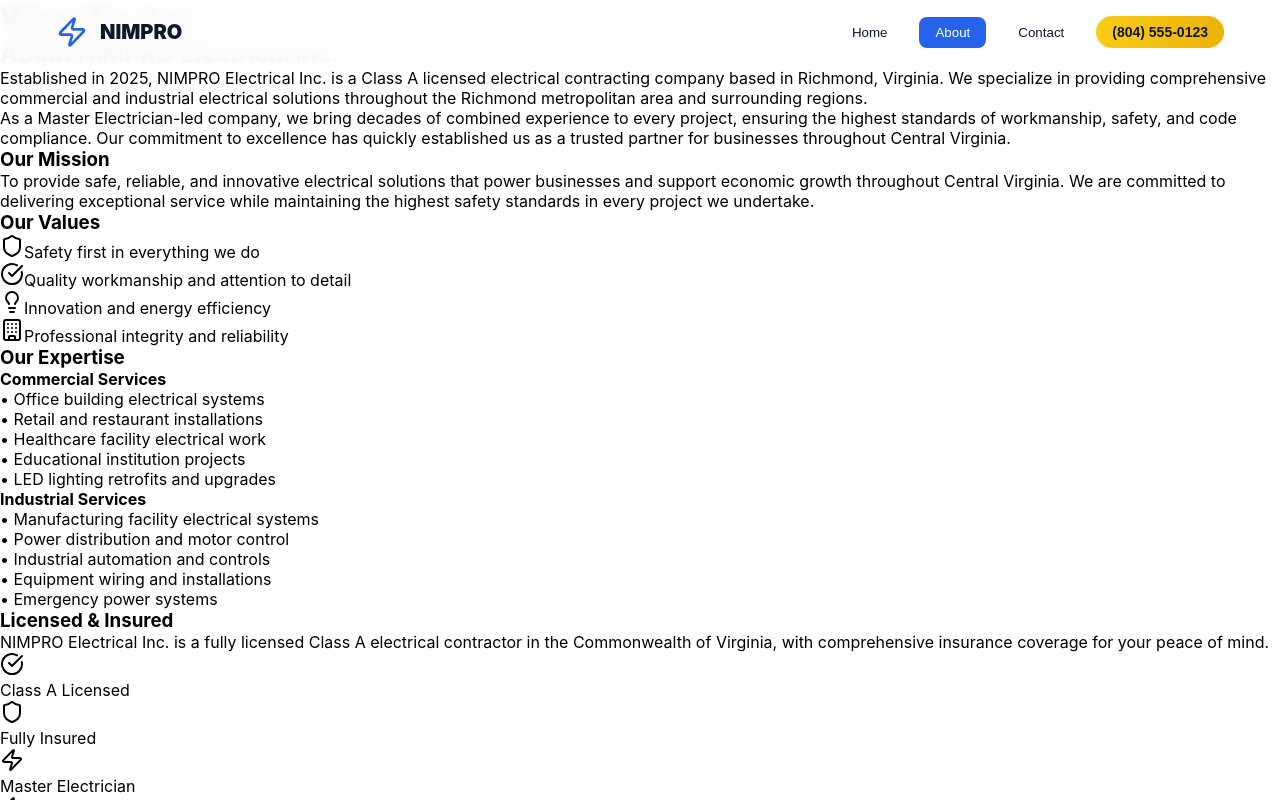
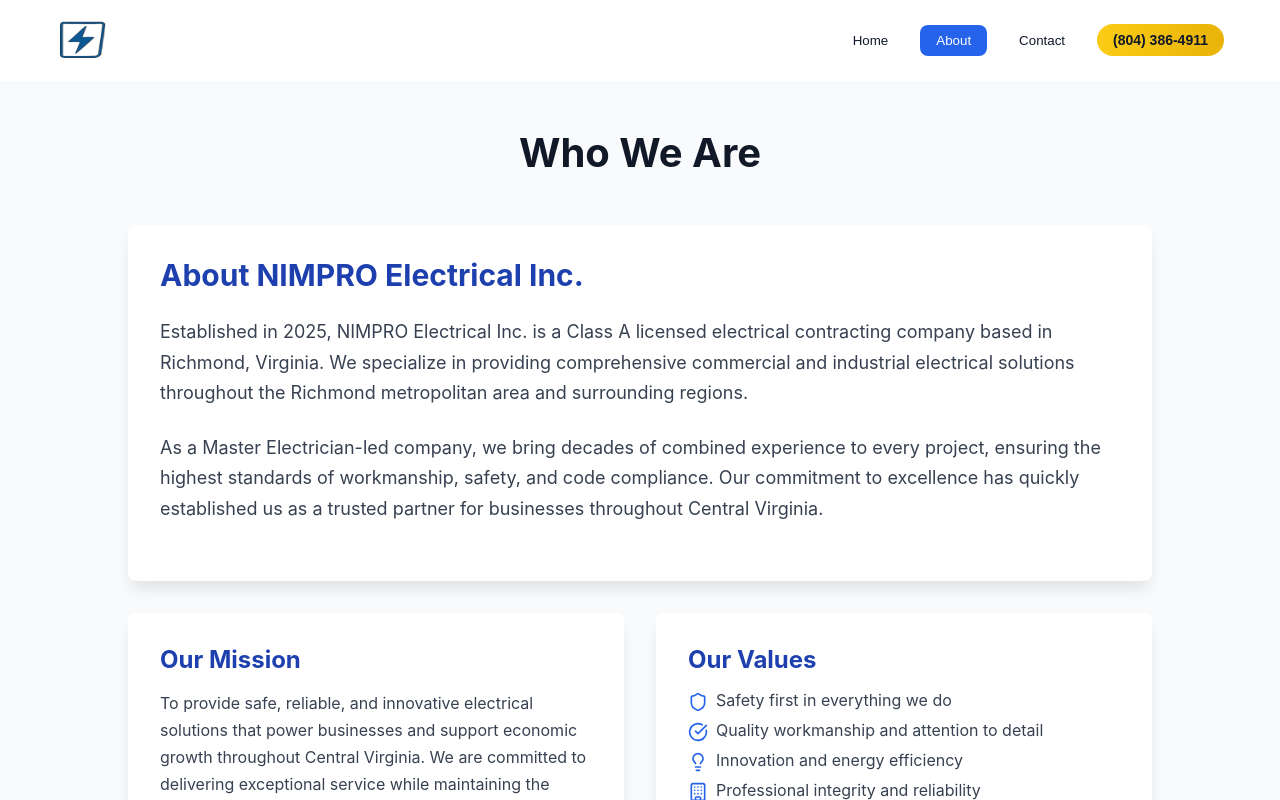
Before and after one commit to io-benjamin/nimpro, a React (Create React App) app: page / in a window 1280 px wide. Both pictures are taken after a click on the button "About". Shown: the top 800 px of the page. Built offline with nearby package versions, Linux system fonts and the light colour scheme; the HTML template or start-up script is replaced by a standard one.

Commit message:
BJWZ-01 : Functionality for tabs and logos

```diff
--- a/src/App.tsx
+++ b/src/App.tsx
@@ -11,13 +11,13 @@
   const renderCurrentPage = () => {
     switch (currentPage) {
       case 'home':
-        return <HomePage />;
+        return <HomePage setCurrentPage={setCurrentPage} />;
       case 'about':
         return <AboutPage />;
       case 'contact':
         return <ContactPage />;
       default:
-        return <HomePage />;
+        return <HomePage setCurrentPage={setCurrentPage} />;
     }
   };
 
--- a/src/components/Navigation.tsx
+++ b/src/components/Navigation.tsx
@@ -1,5 +1,4 @@
 import React, { useState } from 'react';
-import { Zap } from 'lucide-react';
 import { styles } from '../styles/styles';
 
 interface NavProps {
@@ -8,8 +7,6 @@
 }
 
 const Navigation: React.FC<NavProps> = ({ currentPage, setCurrentPage }) => {
-  const [isMenuOpen, setIsMenuOpen] = useState(false);
-
   const navItems = [
     { id: 'home', label: 'Home' },
     { id: 'about', label: 'About' },
@@ -18,23 +15,38 @@
 
   const isHomePage = currentPage === 'home';
 
+  const handlePageChange = (page: string) => {
+    setCurrentPage(page);
+    window.scrollTo({ top: 0, behavior: 'smooth' });
+  };
+
   return (
     <nav style={{
       ...styles.nav,
-      background: isHomePage ? 'rgba(255, 255, 255, 0.1)' : 'rgba(255, 255, 255, 0.95)',
+      background: isHomePage ? 'rgba(0, 0, 0, 0.3)' : 'rgba(255, 255, 255, 0.95)',
       color: isHomePage ? 'white' : '#0f172a'
     }}>
       <div style={{ maxWidth: '1200px', margin: '0 auto', padding: '0 1rem', display: 'flex', justifyContent: 'space-between', alignItems: 'center' }}>
-        <div style={{ display: 'flex', alignItems: 'center' }}>
-          <Zap style={{ height: '2rem', width: '2rem', color: isHomePage ? '#facc15' : '#2563eb', marginRight: '0.75rem' }} />
-          <span style={{ fontWeight: 900, fontSize: '1.25rem' }}>NIMPRO</span>
+        <div style={{ display: 'flex', alignItems: 'center', marginLeft: '-0.5rem' }}>
+          <img
+            src="/nimproLogo.png"
+            alt="NIMPRO Logo"
+            onClick={() => handlePageChange('home')}
+            style={{
+              height: '3rem',
+              width: '4rem',
+              filter: isHomePage ? 'brightness(0) invert(1)' : 'none',
+              marginRight: '0.75rem',
+              cursor: 'pointer'
+            }}
+          />
         </div>
 
         <div style={{ display: 'flex', gap: '1rem', alignItems: 'center' }}>
           {navItems.map((item) => (
             <button
               key={item.id}
-              onClick={() => setCurrentPage(item.id)}
+              onClick={() => handlePageChange(item.id)}
               style={{
                 padding: '0.5rem 1rem',
                 borderRadius: '0.5rem',
@@ -58,7 +70,7 @@
             cursor: 'pointer',
             fontSize: '0.875rem',
           }}>
-            (804) 555-0123
+            (804) 386-4911
           </button>
         </div>
       </div>
--- a/src/pages/AboutPage.tsx
+++ b/src/pages/AboutPage.tsx
@@ -1,102 +1,117 @@
 import React from 'react';
 import { Shield, CheckCircle, Lightbulb, Building, Zap } from 'lucide-react';
+import { styles } from '../styles/styles';
 
 const AboutPage: React.FC = () => {
   return (
-    <div className="min-h-screen bg-gray-50 py-20">
-      <div className="max-w-4xl mx-auto px-4 sm:px-6 lg:px-8">
-        <h1 className="text-4xl font-bold text-center text-gray-900 mb-12">Who We Are</h1>
+    <div style={styles.pageContainer}>
+      <div style={styles.aboutContainer}>
+        <h1 style={styles.sectionTitle}>Who We Are</h1>
 
-        <div className="bg-white rounded-lg shadow-lg p-8 mb-12">
-          <h2 className="text-3xl font-bold text-blue-900 mb-6">About NIMPRO Electrical Inc.</h2>
-          <p className="text-lg text-gray-700 mb-6 leading-relaxed">
+        <div style={styles.card}>
+          <h2 style={styles.subsectionTitle}>About NIMPRO Electrical Inc.</h2>
+          <p style={styles.bodyText}>
             Established in 2025, NIMPRO Electrical Inc. is a Class A licensed electrical contracting company
             based in Richmond, Virginia. We specialize in providing comprehensive commercial and industrial
             electrical solutions throughout the Richmond metropolitan area and surrounding regions.
           </p>
-          <p className="text-lg text-gray-700 mb-6 leading-relaxed">
+          <p style={styles.bodyText}>
             As a Master Electrician-led company, we bring decades of combined experience to every project,
             ensuring the highest standards of workmanship, safety, and code compliance. Our commitment to
             excellence has quickly established us as a trusted partner for businesses throughout Central Virginia.
           </p>
         </div>
 
-        <div className="grid md:grid-cols-2 gap-8 mb-12">
-          <div className="bg-white rounded-lg shadow-lg p-8">
-            <h3 className="text-2xl font-bold text-blue-900 mb-4">Our Mission</h3>
-            <p className="text-gray-700 leading-relaxed">
+        <div style={styles.grid2}>
+          <div style={styles.missionCard}>
+            <h3 style={{
+              fontSize: '1.5rem',
+              fontWeight: 'bold',
+              color: '#1e40af',
+              marginBottom: '1rem'
+            }}>
+              Our Mission
+            </h3>
+            <p style={{ color: '#374151', lineHeight: 1.7 }}>
               To provide safe, reliable, and innovative electrical solutions that power businesses and
               support economic growth throughout Central Virginia. We are committed to delivering
               exceptional service while maintaining the highest safety standards in every project we undertake.
             </p>
           </div>
 
-          <div className="bg-white rounded-lg shadow-lg p-8">
-            <h3 className="text-2xl font-bold text-blue-900 mb-4">Our Values</h3>
-            <ul className="text-gray-700 space-y-2">
-              <li className="flex items-start">
-                <Shield className="h-5 w-5 text-blue-600 mr-2 mt-1 flex-shrink-0" />
+          <div style={styles.valuesCard}>
+            <h3 style={{
+              fontSize: '1.5rem',
+              fontWeight: 'bold',
+              color: '#1e40af',
+              marginBottom: '1rem'
+            }}>
+              Our Values
+            </h3>
+            <ul style={styles.valuesList}>
+              <li style={styles.valuesListItem}>
+                <Shield style={styles.valuesIcon} />
                 Safety first in everything we do
               </li>
-              <li className="flex items-start">
-                <CheckCircle className="h-5 w-5 text-blue-600 mr-2 mt-1 flex-shrink-0" />
+              <li style={styles.valuesListItem}>
+                <CheckCircle style={styles.valuesIcon} />
                 Quality workmanship and attention to detail
               </li>
-              <li className="flex items-start">
-                <Lightbulb className="h-5 w-5 text-blue-600 mr-2 mt-1 flex-shrink-0" />
+              <li style={styles.valuesListItem}>
+                <Lightbulb style={styles.valuesIcon} />
                 Innovation and energy efficiency
               </li>
-              <li className="flex items-start">
-                <Building className="h-5 w-5 text-blue-600 mr-2 mt-1 flex-shrink-0" />
+              <li style={styles.valuesListItem}>
+                <Building style={styles.valuesIcon} />
                 Professional integrity and reliability
               </li>
             </ul>
           </div>
         </div>
 
-        <div className="bg-white rounded-lg shadow-lg p-8 mb-12">
-          <h3 className="text-2xl font-bold text-blue-900 mb-6">Our Expertise</h3>
-          <div className="grid md:grid-cols-2 gap-6">
+        <div style={styles.card}>
+          <h3 style={styles.subsectionTitle}>Our Expertise</h3>
+          <div style={styles.gridServices}>
             <div>
-              <h4 className="text-xl font-semibold text-gray-900 mb-3">Commercial Services</h4>
-              <ul className="text-gray-700 space-y-2">
-                <li>• Office building electrical systems</li>
-                <li>• Retail and restaurant installations</li>
-                <li>• Healthcare facility electrical work</li>
-                <li>• Educational institution projects</li>
-                <li>• LED lighting retrofits and upgrades</li>
+              <h4 style={styles.expertiseTitle}>Commercial Services</h4>
+              <ul style={styles.expertiseList}>
+                <li>Office building electrical systems</li>
+                <li>Retail and restaurant installations</li>
+                <li>Healthcare facility electrical work</li>
+                <li>Educational institution projects</li>
+                <li>LED lighting retrofits and upgrades</li>
               </ul>
             </div>
             <div>
-              <h4 className="text-xl font-semibold text-gray-900 mb-3">Industrial Services</h4>
-              <ul className="text-gray-700 space-y-2">
-                <li>• Manufacturing facility electrical systems</li>
-                <li>• Power distribution and motor control</li>
-                <li>• Industrial automation and controls</li>
-                <li>• Equipment wiring and installations</li>
-                <li>• Emergency power systems</li>
+              <h4 style={styles.expertiseTitle}>Industrial Services</h4>
+              <ul style={styles.expertiseList}>
+                <li>Manufacturing facility electrical systems</li>
+                <li>Power distribution and motor control</li>
+                <li>Industrial automation and controls</li>
+                <li>Equipment wiring and installations</li>
+                <li>Emergency power systems</li>
               </ul>
             </div>
           </div>
         </div>
 
-        <div className="bg-blue-900 text-white rounded-lg shadow-lg p-8 text-center">
-          <h3 className="text-2xl font-bold mb-4">Licensed & Insured</h3>
-          <p className="text-blue-100 mb-4">
+        <div style={styles.licensedSection}>
+          <h3 style={styles.licensedTitle}>Licensed & Insured</h3>
+          <p style={styles.licensedText}>
             NIMPRO Electrical Inc. is a fully licensed Class A electrical contractor in the Commonwealth of Virginia,
             with comprehensive insurance coverage for your peace of mind.
           </p>
-          <div className="flex justify-center items-center space-x-8 text-sm">
-            <div>
-              <CheckCircle className="h-8 w-8 text-yellow-400 mx-auto mb-2" />
+          <div style={styles.licensedBadges}>
+            <div style={styles.licensedBadge}>
+              <CheckCircle style={styles.licensedIcon} />
               <p>Class A Licensed</p>
             </div>
-            <div>
-              <Shield className="h-8 w-8 text-yellow-400 mx-auto mb-2" />
+            <div style={styles.licensedBadge}>
+              <Shield style={styles.licensedIcon} />
               <p>Fully Insured</p>
             </div>
-            <div>
-              <Zap className="h-8 w-8 text-yellow-400 mx-auto mb-2" />
+            <div style={styles.licensedBadge}>
+              <Zap style={styles.licensedIcon} />
               <p>Master Electrician</p>
             </div>
           </div>
--- a/src/pages/HomePage.tsx
+++ b/src/pages/HomePage.tsx
@@ -2,7 +2,11 @@
 import { Zap, Shield, Wrench, Building, Lightbulb, CheckCircle } from 'lucide-react';
 import { styles } from '../styles/styles';
 
-const HomePage: React.FC = () => {
+interface HomePageProps {
+  setCurrentPage: (page: string) => void;
+}
+
+const HomePage: React.FC<HomePageProps> = ({ setCurrentPage }) => {
   const [scrollY, setScrollY] = useState(0);
 
   useEffect(() => {
@@ -123,6 +127,7 @@
 
           <button
             style={styles.button}
+            onClick={() => setCurrentPage('contact')}
             onMouseEnter={(e) => {
               e.currentTarget.style.transform = 'scale(1.05)';
               e.currentTarget.style.boxShadow = '0 20px 25px -5px rgba(0, 0, 0, 0.2)';
@@ -148,7 +153,7 @@
       <section style={{
         paddingTop: '14rem',
         paddingBottom: '5rem',
-        background: 'linear-gradient(to bottom, #f8fafc, white)',
+        background: 'linear-gradient(to bottom, #b9c1c8ff, white)',
         opacity: servicesOpacity,
         transform: `translateY(${servicesTransform}px)`,
         transition: 'all 0.7s ease'
--- a/src/styles/styles.ts
+++ b/src/styles/styles.ts
@@ -1,3 +1,4 @@
+// Shared styles for the entire application
 export const styles = {
   heroSection: {
     background: 'linear-gradient(135deg, #0f172a 0%, #1e40af 50%, #4338ca 100%)',
@@ -34,7 +35,7 @@
     left: 0,
     right: 0,
     zIndex: 50,
-    background: 'rgba(255, 255, 255, 0.1)',
+    background: 'rgba(183, 146, 146, 0.22)',
     backdropFilter: 'blur(10px)',
     borderBottom: '1px solid rgba(255, 255, 255, 0.2)',
     padding: '1rem 0',
@@ -62,12 +63,340 @@
   pageContainer: {
     minHeight: '100vh',
     background: '#f8fafc',
-    padding: '5rem 1rem'
+    padding: '5rem 1rem',
+    paddingTop: '8rem', // Extra padding to account for fixed nav
   },
   card: {
     background: 'white',
     borderRadius: '0.5rem',
     boxShadow: '0 10px 15px -3px rgba(0, 0, 0, 0.1)',
-    padding: '2rem'
-  }
+    padding: '2rem',
+    marginBottom: '2rem',
+  },
+  // Page layout styles
+  contentContainer: {
+    maxWidth: '1200px',
+    margin: '0 auto',
+    padding: '0 1rem',
+  },
+  sectionTitle: {
+    fontSize: '2.5rem',
+    fontWeight: 'bold',
+    textAlign: 'center' as const,
+    marginBottom: '3rem',
+    color: '#111827',
+  },
+  subsectionTitle: {
+    fontSize: '1.875rem',
+    fontWeight: 'bold',
+    color: '#1e40af',
+    marginBottom: '1.5rem',
+  },
+  // Text styles
+  bodyText: {
+    fontSize: '1.125rem',
+    color: '#374151',
+    lineHeight: 1.7,
+    marginBottom: '1.5rem',
+  },
+  smallText: {
+    fontSize: '0.875rem',
+    color: '#6b7280',
+  },
+  // Layout helpers
+  grid2: {
+    display: 'grid',
+    gridTemplateColumns: 'repeat(auto-fit, minmax(300px, 1fr))',
+    gap: '2rem',
+  },
+  gridContact: {
+    display: 'grid',
+    gridTemplateColumns: 'repeat(auto-fit, minmax(400px, 1fr))',
+    gap: '3rem',
+  },
+  gridServices: {
+    display: 'grid',
+    gridTemplateColumns: 'repeat(auto-fit, minmax(250px, 1fr))',
+    gap: '1.5rem',
+  },
+  gridForm: {
+    display: 'grid',
+    gridTemplateColumns: 'repeat(auto-fit, minmax(200px, 1fr))',
+    gap: '1rem',
+    marginBottom: '1rem',
+  },
+  flexCenter: {
+    display: 'flex',
+    alignItems: 'center',
+    justifyContent: 'center',
+  },
+  flexStart: {
+    display: 'flex',
+    alignItems: 'start',
+  },
+  flexBetween: {
+    display: 'flex',
+    justifyContent: 'space-between',
+    alignItems: 'center',
+  },
+  // ABOUT PAGE STYLES
+  aboutContainer: {
+    maxWidth: '64rem',
+    margin: '0 auto',
+  },
+  missionCard: {
+    background: 'white',
+    borderRadius: '0.5rem',
+    boxShadow: '0 10px 15px -3px rgba(0, 0, 0, 0.1)',
+    padding: '2rem',
+  },
+  valuesCard: {
+    background: 'white',
+    borderRadius: '0.5rem',
+    boxShadow: '0 10px 15px -3px rgba(0, 0, 0, 0.1)',
+    padding: '2rem',
+  },
+  valuesList: {
+    color: '#374151',
+    listStyle: 'none',
+    padding: 0,
+  },
+  valuesListItem: {
+    display: 'flex',
+    alignItems: 'start',
+    marginBottom: '0.5rem',
+  },
+  valuesIcon: {
+    height: '1.25rem',
+    width: '1.25rem',
+    color: '#2563eb',
+    marginRight: '0.5rem',
+    marginTop: '0.125rem',
+    flexShrink: 0,
+  },
+  expertiseTitle: {
+    fontSize: '1.25rem',
+    fontWeight: 600,
+    color: '#111827',
+    marginBottom: '0.75rem',
+  },
+  expertiseList: {
+    color: '#374151',
+    lineHeight: 1.6,
+  },
+  licensedSection: {
+    background: '#1e40af',
+    color: 'white',
+    borderRadius: '0.5rem',
+    boxShadow: '0 10px 15px -3px rgba(0, 0, 0, 0.1)',
+    padding: '2rem',
+    textAlign: 'center' as const,
+  },
+  licensedTitle: {
+    fontSize: '1.5rem',
+    fontWeight: 'bold',
+    marginBottom: '1rem',
+  },
+  licensedText: {
+    color: '#bfdbfe',
+    marginBottom: '1rem',
+  },
+  licensedBadges: {
+    display: 'flex',
+    justifyContent: 'center',
+    alignItems: 'center',
+    gap: '2rem',
+    fontSize: '0.875rem',
+    flexWrap: 'wrap' as const,
+  },
+  licensedBadge: {
+    textAlign: 'center' as const,
+  },
+  licensedIcon: {
+    height: '2rem',
+    width: '2rem',
+    color: '#facc15',
+    margin: '0 auto 0.5rem',
+  },
+  // CONTACT PAGE STYLES
+  contactContainer: {
+    maxWidth: '72rem',
+    margin: '0 auto',
+  },
+  contactIntro: {
+    color: '#374151',
+    marginBottom: '2rem',
+    fontSize: '1.125rem',
+    lineHeight: 1.6,
+  },
+  contactInfoSection: {
+    marginBottom: '2rem',
+  },
+  contactInfoItem: {
+    display: 'flex',
+    alignItems: 'start',
+    marginBottom: '1.5rem',
+  },
+  contactIcon: {
+    height: '1.5rem',
+    width: '1.5rem',
+    color: '#2563eb',
+    marginRight: '1rem',
+    marginTop: '0.125rem',
+    flexShrink: 0,
+  },
+  contactInfoTitle: {
+    fontWeight: 600,
+    color: '#111827',
+    marginBottom: '0.25rem',
+  },
+  contactInfoText: {
+    color: '#374151',
+    marginBottom: '0.25rem',
+  },
+  contactInfoSubtext: {
+    fontSize: '0.875rem',
+    color: '#6b7280',
+  },
+  businessHours: {
+    padding: '1.5rem',
+    background: '#eff6ff',
+    borderRadius: '0.5rem',
+    border: '1px solid #dbeafe',
+  },
+  businessHoursTitle: {
+    fontWeight: 'bold',
+    color: '#1e40af',
+    marginBottom: '0.75rem',
+  },
+  businessHoursText: {
+    color: '#374151',
+    lineHeight: 1.6,
+  },
+  businessHoursEmergency: {
+    fontSize: '0.875rem',
+    color: '#2563eb',
+    fontWeight: 500,
+    marginTop: '0.5rem',
+  },
+  // Form styles
+  formCard: {
+    background: 'white',
+    borderRadius: '0.5rem',
+    boxShadow: '0 10px 15px -3px rgba(0, 0, 0, 0.1)',
+    padding: '2rem',
+  },
+  formSection: {
+    marginBottom: '1.5rem',
+  },
+  formInput: {
+    width: '100%',
+    padding: '0.75rem',
+    border: '1px solid #d1d5db',
+    borderRadius: '0.375rem',
+    fontSize: '1rem',
+    outline: 'none',
+    transition: 'border-color 0.3s ease',
+  },
+  formTextarea: {
+    width: '100%',
+    padding: '0.75rem',
+    border: '1px solid #d1d5db',
+    borderRadius: '0.375rem',
+    fontSize: '1rem',
+    outline: 'none',
+    transition: 'border-color 0.3s ease',
+    resize: 'vertical' as const,
+    minHeight: '100px',
+  },
+  formLabel: {
+    display: 'block',
+    fontSize: '0.875rem',
+    fontWeight: 500,
+    color: '#374151',
+    marginBottom: '0.5rem',
+  },
+  submitButton: {
+    width: '100%',
+    background: '#2563eb',
+    color: 'white',
+    padding: '0.75rem 1rem',
+    borderRadius: '0.375rem',
+    border: 'none',
+    fontWeight: 600,
+    cursor: 'pointer',
+    fontSize: '1rem',
+    transition: 'background-color 0.3s ease',
+  },
+  // FOOTER STYLES
+  footer: {
+    background: '#111827',
+    color: 'white',
+    padding: '3rem 1rem',
+  },
+  footerContainer: {
+    maxWidth: '1200px',
+    margin: '0 auto',
+  },
+  footerGrid: {
+    display: 'grid',
+    gridTemplateColumns: 'repeat(auto-fit, minmax(250px, 1fr))',
+    gap: '2rem',
+    marginBottom: '2rem',
+  },
+  footerBrand: {
+    display: 'flex',
+    alignItems: 'center',
+    marginBottom: '1rem',
+  },
+  footerLogo: {
+    height: '2rem',
+    width: '2rem',
+    color: '#facc15',
+    marginRight: '0.75rem',
+  },
+  footerBrandText: {
+    fontWeight: 'bold',
+    fontSize: '1.25rem',
+  },
+  footerDescription: {
+    color: '#d1d5db',
+    marginBottom: '1rem',
+    lineHeight: 1.6,
+  },
+  footerTagline: {
+    fontSize: '0.875rem',
+    color: '#9ca3af',
+  },
+  footerSectionTitle: {
+    fontWeight: 'bold',
+    fontSize: '1.125rem',
+    marginBottom: '1rem',
+  },
+  footerList: {
+    color: '#d1d5db',
+    listStyle: 'none',
+    padding: 0,
+    lineHeight: 1.8,
+  },
+  footerContactList: {
+    color: '#d1d5db',
+  },
+  footerContactItem: {
+    display: 'flex',
+    alignItems: 'center',
+    marginBottom: '0.75rem',
+  },
+  footerContactIcon: {
+    height: '1rem',
+    width: '1rem',
+    marginRight: '0.5rem',
+    flexShrink: 0,
+  },
+  footerBottom: {
+    borderTop: '1px solid #374151',
+    paddingTop: '2rem',
+    textAlign: 'center' as const,
+    color: '#9ca3af',
+  },
 };
```
Also changed, not shown: src/components/Footer.tsx (+35 -20 lines), src/pages/ContactPage.tsx (+79 -47 lines), public/nimproLogo.png (added).
